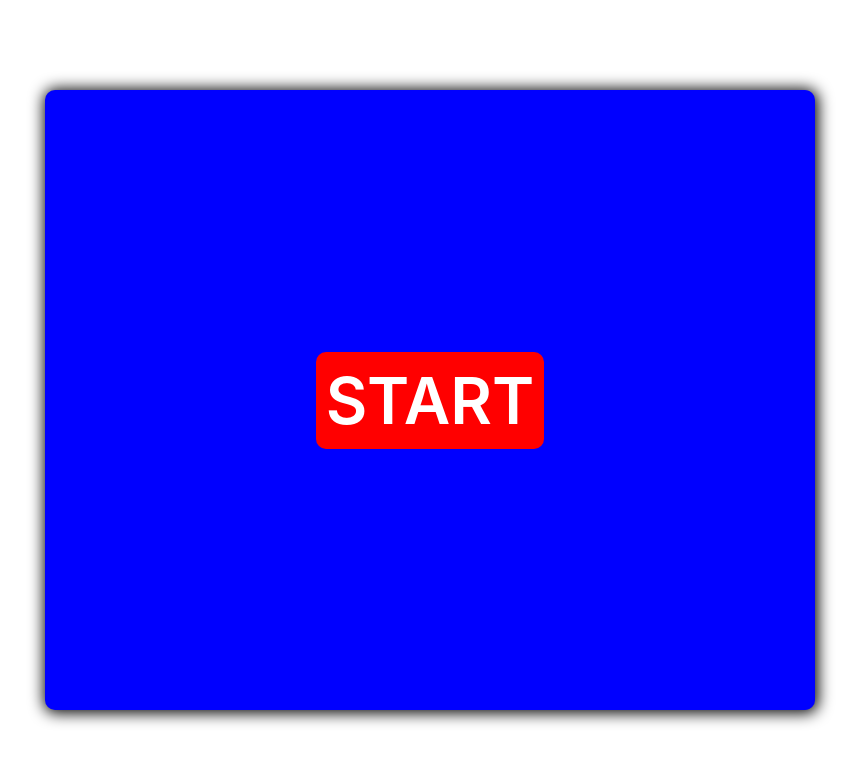
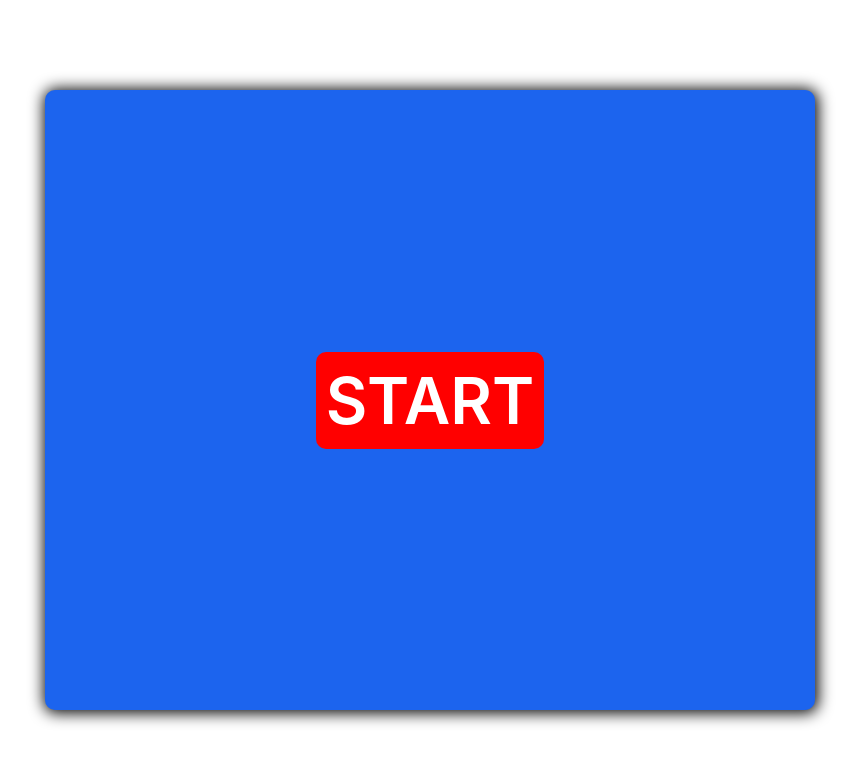
Before and after one commit to elemermelada/connect-4, a React (Create React App) app: page / in a window 1280 px wide. Shown: the top 764 px of the page, without its empty margins (210-1071 px from the left). Built offline with nearby package versions, Linux system fonts and the light colour scheme.

Commit message:
fixed colors

```diff
--- a/src/Board.css
+++ b/src/Board.css
@@ -3,7 +3,7 @@
     height: min(0.8*750px, 0.8*80vw);
     padding:10px;
     border-radius: 10px;
-    background-color: blue;
+    background-color: #1c64ee;
     box-shadow:1px 1px 15px 2px #000000;
     /* border:1px solid #aaaaaa; */
     margin:auto;
--- a/src/Column.css
+++ b/src/Column.css
@@ -7,7 +7,7 @@
 }
 
 .selected {
-    box-shadow:2px 2px 30px 4px orange !important;
+    box-shadow:0px 0px 30px 4px white !important;
 }
 
 .move {
```
